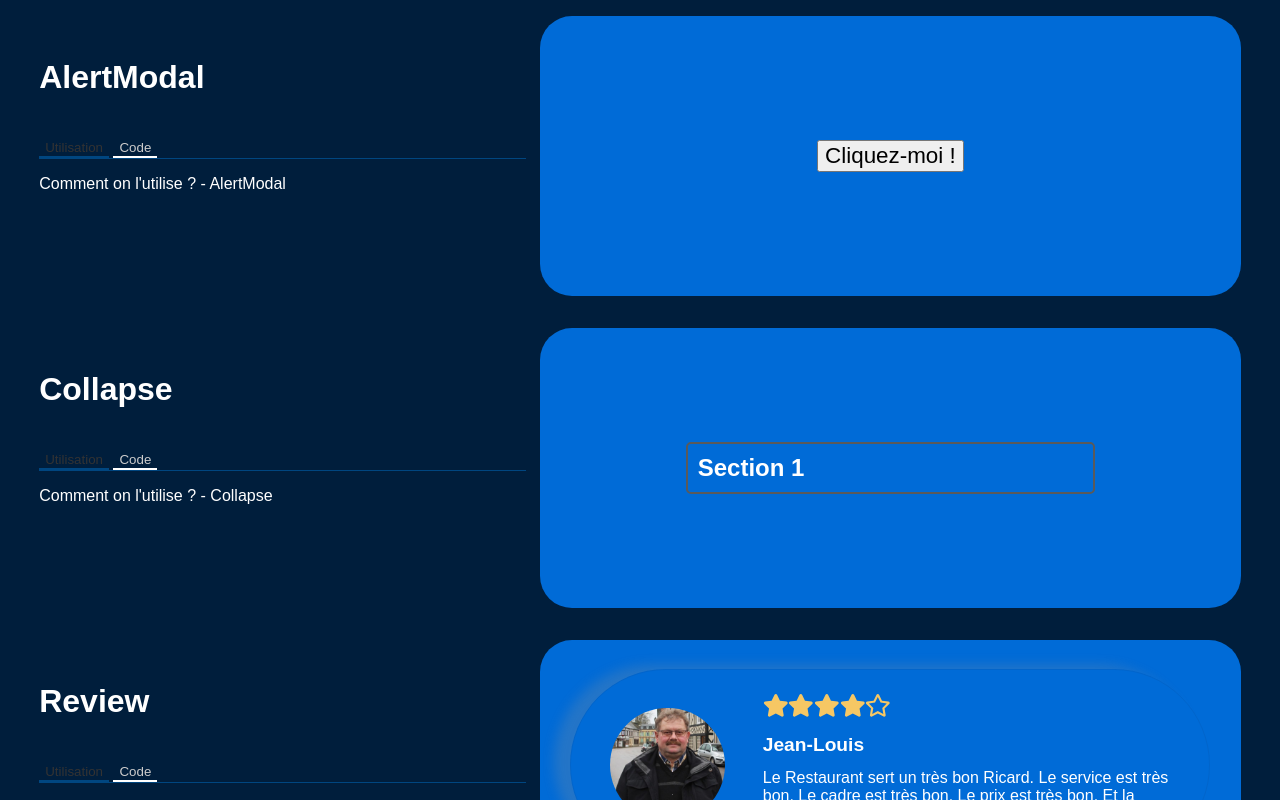
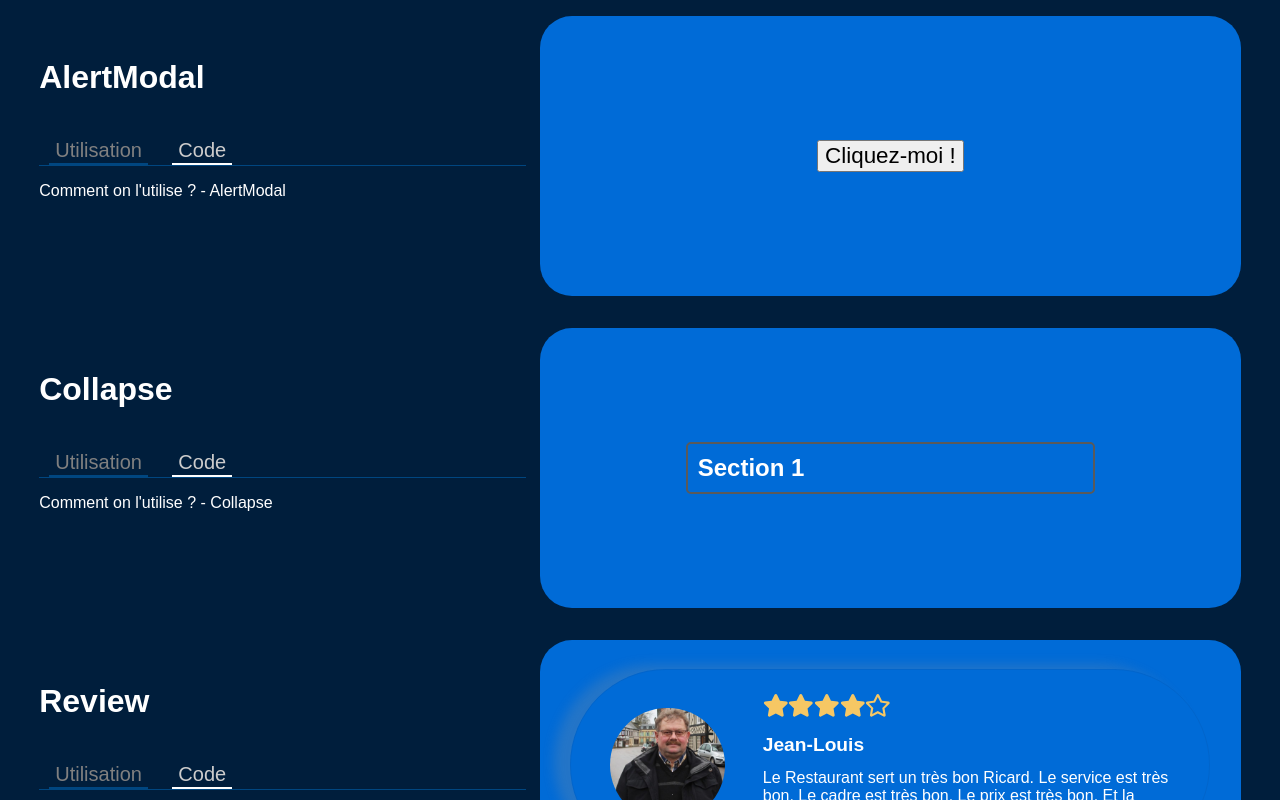
Before and after one commit to GoofyComponent/GoofyComponent, a Svelte app: page / in a window 1280 px wide. Shown: the part 800-1600 px from the top of the page. Built offline with nearby package versions, Linux system fonts and the light colour scheme; some icons are missing; a web font is replaced by a local one.

Commit message:
AAAAAAAAAAAAAAAAAAAAAAAAAAAAAAAAAAAAAAAAAAAAAAAAAAAAAAAAAAAAAAAAAAAAAAAAAAAAAAAAAAAAAAAAAAAAAAAAAHHHHHHHHHHHHHHHHHHHHHHHHHHHHHHHHHHHHHHHHHH
Correction CSS Tabs

```diff
--- a/src/UI/Tab/Tab.svelte
+++ b/src/UI/Tab/Tab.svelte
@@ -14,13 +14,15 @@
 		border: none;
 		border-bottom: 2px solid white;
 		border-radius: 0;
-		margin: 0;
+		font-size: 20px;
+		margin-right: 10px;
+		margin-left: 10px;
 		color: #ccc;
 	}
 
 	.selected {
 		border-bottom: 2px solid rgb(0, 70, 128);;
-		color: #333;
+		color: rgb(128, 128, 128);
 	}
 </style>
 
```
